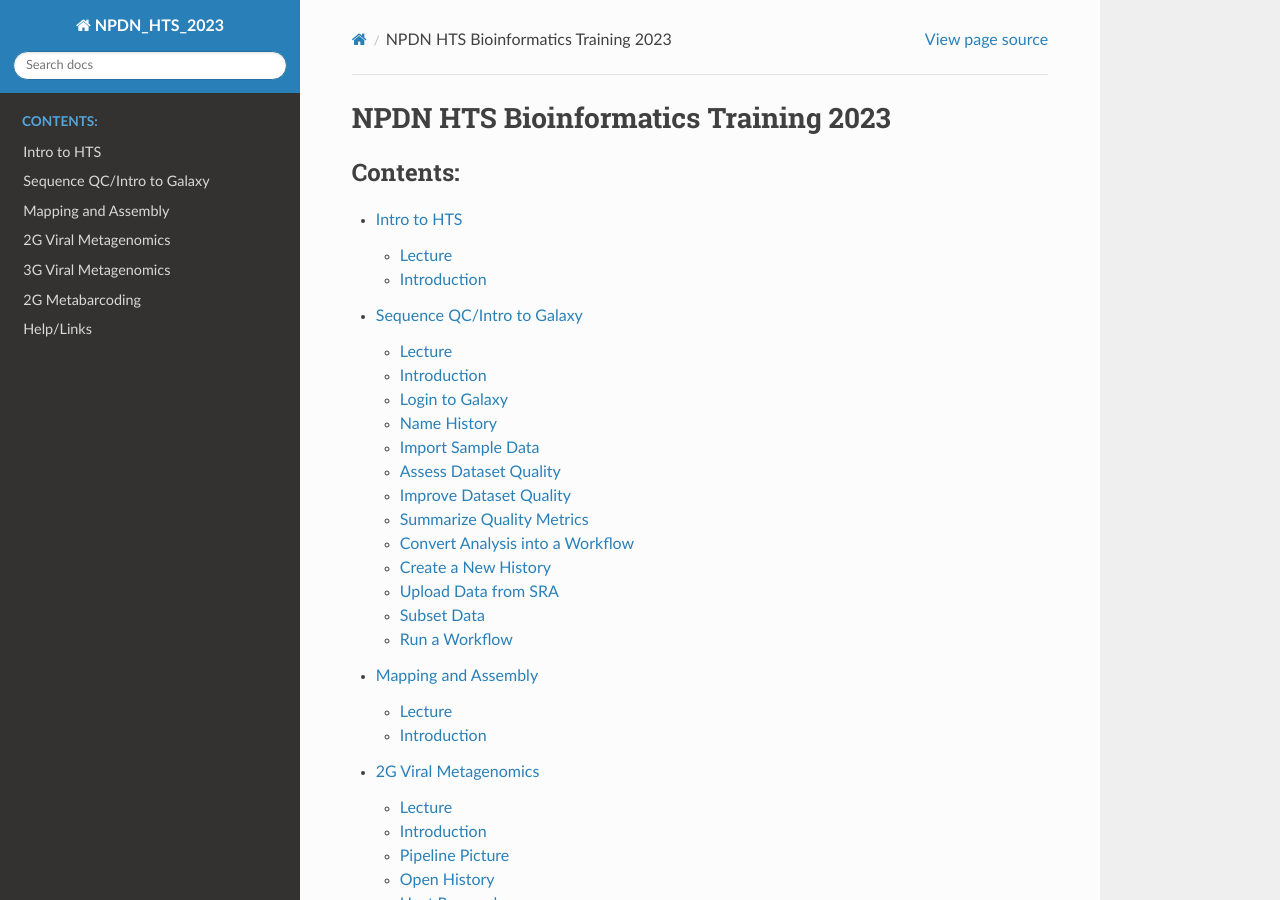
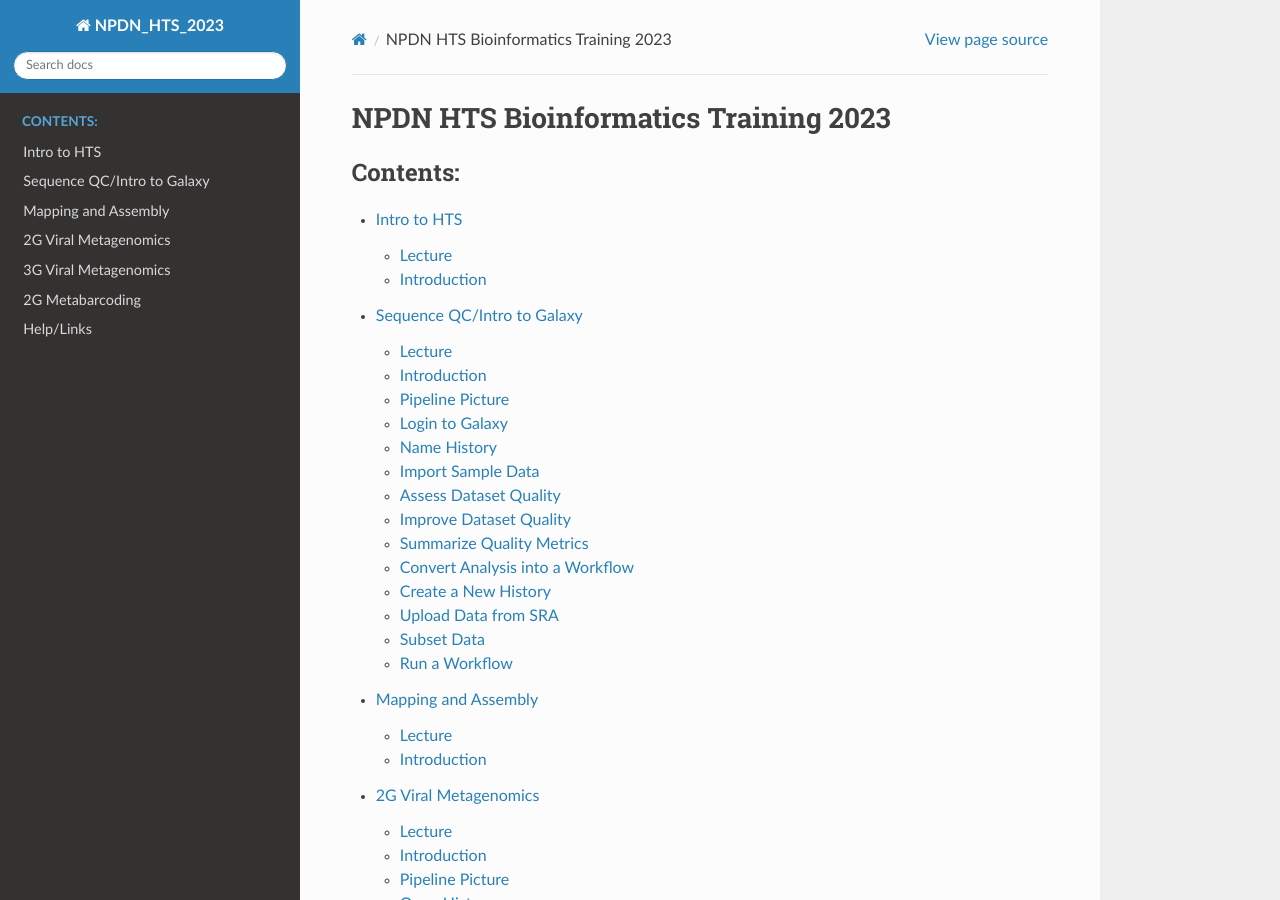
Before and after one commit to snunzi/NPDN_HTS_2023, a Sphinx documentation site: the page built from docs/source/index.rst, in a window 1280 px wide and 900 px high. Built offline with Sphinx 7.4.7 and the Read the Docs theme 2.0.0, drawn with Linux system fonts in a browser that asks for light colours; pages that are not in the unit, such as notebooks, are missing from menus.

Commit message:
seqqc pipeline pic

```diff
--- a/docs/source/seqqc.rst
+++ b/docs/source/seqqc.rst
@@ -16,6 +16,10 @@
 
 .. image:: _static/CitrusGreening1.jpg
 
+Pipeline Picture
+^^^^^^^^^^^^^^^^^^
+
+		.. image:: _static/2gseqqcpipeline.png
 
 Login to Galaxy
 ^^^^^^^^^^^^^^^
```
Also changed, not shown: docs/source/_static/2Gseqqcpipeline.png (added).
